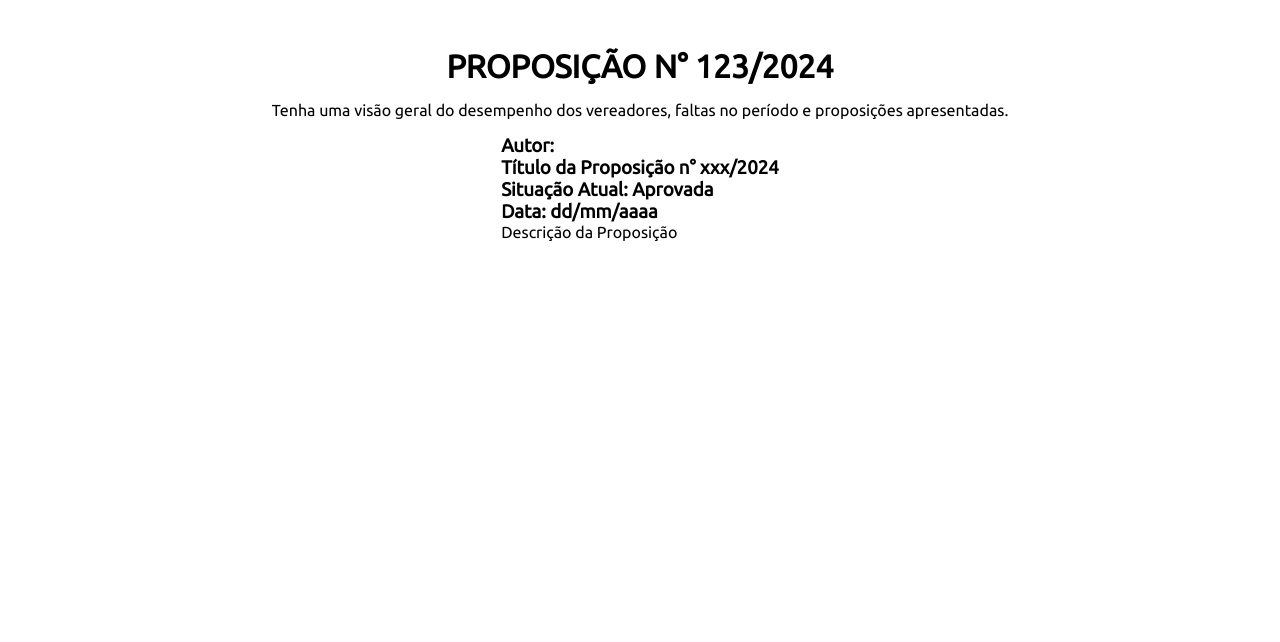
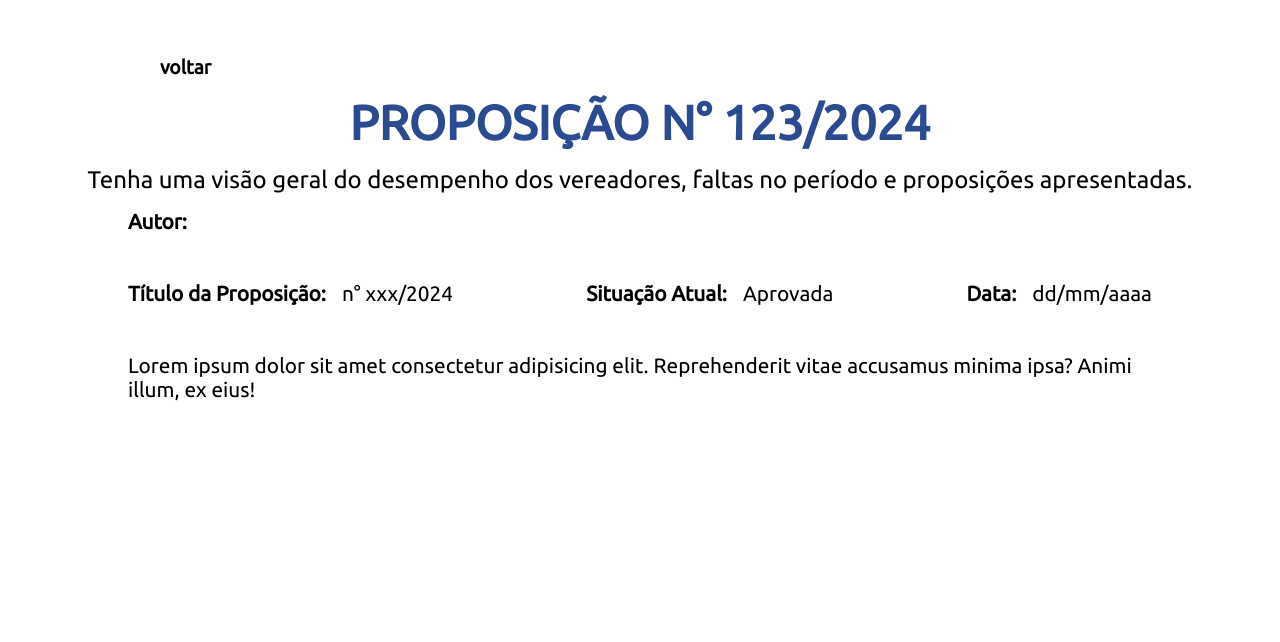
Before and after one commit to nicolygz/the-devs-department, a Flask app: page /pagina-proposicao.html in a window 1280 px wide. Shown: the part 80-722 px from the top of the page. Run offline with Flask 3, Linux system fonts and the light colour scheme.

Commit message:
Finalização da página de proposições com html e css

```diff
--- a/flask-project/static/pagProp.css
+++ b/flask-project/static/pagProp.css
@@ -1,8 +1,63 @@
 .propositions{
   display: flex;
   flex-direction: column;
-  margin-top: 3rem;
+  margin-top: 3.5rem;
   row-gap: 1rem;
   align-items: center;
   justify-content: center;
+  width: 100%;
 }
+
+.propositions > p{
+  font-size: 1.5rem;
+}
+
+.backAnc{
+  align-self: baseline;
+  text-decoration: none;
+  cursor: pointer;
+  padding-left: 10rem;
+  color: #000;
+  font-size: 1.2rem;
+  font-weight: bold;
+}
+
+.PropTitle{
+  color: #2a4b91;
+  font-size: 3rem;
+}
+
+.ProposicaoItem{
+  display: flex;
+  flex-direction: column;
+  width: 80%;
+  row-gap: 3rem;
+}
+
+.Author{
+  align-self: baseline;
+  font-size: 1.3rem;
+}
+
+.ProposicaoInfos{
+  display: flex;
+  flex-direction: row;
+  align-items: center;
+  justify-content: space-between;
+}
+
+.PropDetails{
+  display: flex;
+  flex-direction: row;
+  align-items: center;
+  justify-content: center;
+  column-gap: 1rem;
+}
+
+.PropDetails > p, .PropDetails > h3{
+  font-size: 1.3rem;
+}
+
+.ProposicaoDesc {
+  font-size: 1.3rem;
+}
--- a/flask-project/templates/pagina-proposicao.html
+++ b/flask-project/templates/pagina-proposicao.html
@@ -9,17 +9,18 @@
 
 {% block content %}
     <main class="propositions">
-        <h1>PROPOSIÇÃO N° 123/2024</h1>
+        <a href="home.html" class="backAnc">voltar</a>
+        <h1 class="PropTitle">PROPOSIÇÃO N° 123/2024</h1>
         <p>Tenha uma visão geral do desempenho dos vereadores, faltas no período e proposições apresentadas.</p>
         <section class="ProposicaoItem">
-            <h3>Autor:</h3>
+            <h3 class="Author">Autor:</h3>
             <section class="ProposicaoInfos">
-                <h3>Título da Proposição n° xxx/2024</h3>
-                <h3>Situação Atual: Aprovada</h3>
-                <h3>Data: dd/mm/aaaa</h3>
-                <section class="ProposicaoDesc">
-                    <p>Descrição da Proposição</p>
-                </section>
+                <section class="PropDetails"><h3>Título da Proposição: </h3> <p>n° xxx/2024</p></section>
+                <section class="PropDetails"><h3>Situação Atual: </h3> <p>Aprovada</p></section>
+                <section class="PropDetails"><h3>Data: </h3> <p>dd/mm/aaaa</p></section>
+            </section>
+            <section class="ProposicaoDesc">
+                <p>Lorem ipsum dolor sit amet consectetur adipisicing elit. Reprehenderit vitae accusamus minima ipsa? Animi illum, ex eius!</p>
             </section>
         </section>
     </main>
```
